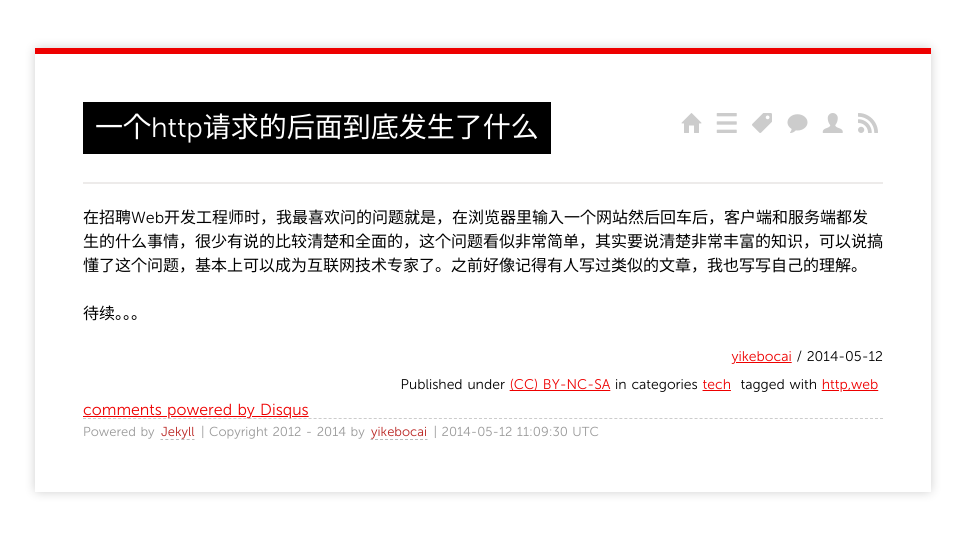
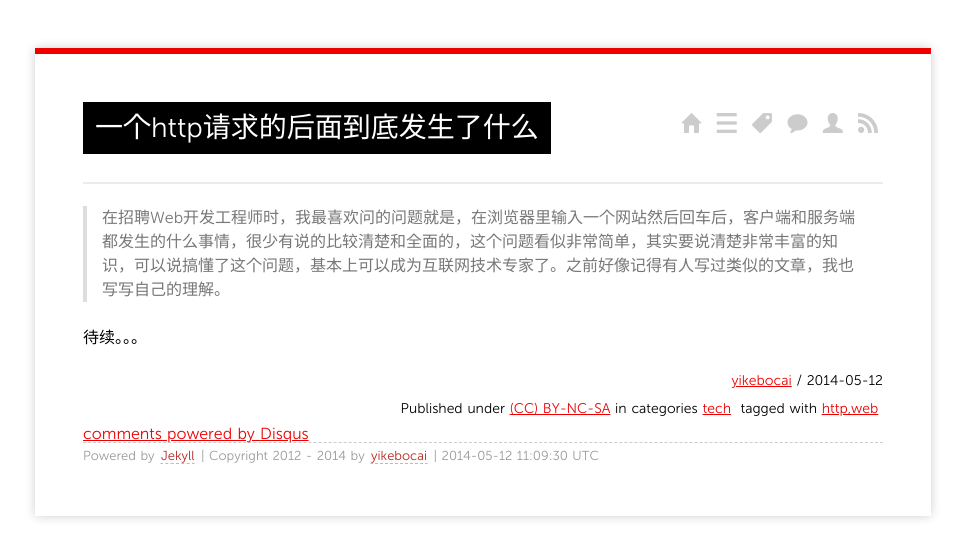
Before and after one commit to yikebocai/yikebocai.github.io, a Jekyll site: the page built from _posts/2014/2014-05-12-http-request-lifecycle.md, in a window 1280 px wide. Shown: the top 558 px of the page, without its empty margins (157-1122 px from the left). Built offline with Jekyll 4.4.1, drawn with Linux system fonts in a browser that asks for light colours; Markdown is read by kramdown in place of the engine named in the settings; comment, search, counter and statistics services are not loaded.

Commit message:
set css for blockquote

```diff
--- a/media/css/screen.css
+++ b/media/css/screen.css
@@ -45,7 +45,9 @@ ol, ul {
 	list-style: none;
 }
 blockquote, q {
-	quotes: none;
+        border-left: 4px solid #DDD;
+        padding: 0 15px;
+        color: #777;
 }
 blockquote:before, blockquote:after,
 q:before, q:after {
```
